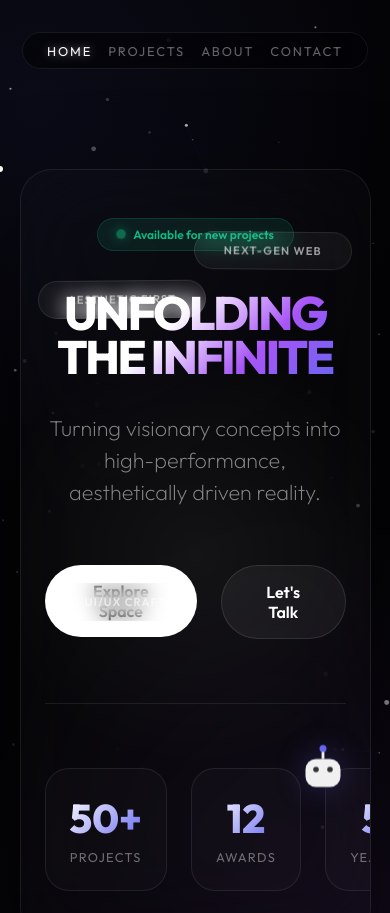
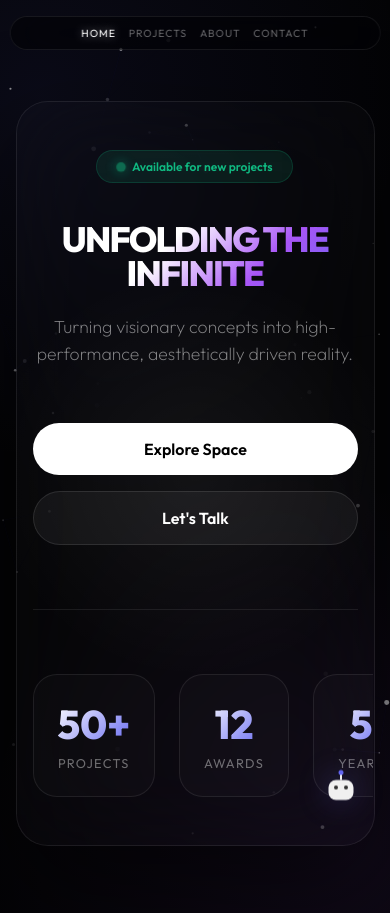
Before and after one commit to sunyoong/ethereal-portfolio, a website built with Vite: page index.html in a window 390 px wide. Shown: the top 913 px of the page. Built offline with nearby package versions, Linux system fonts and the light colour scheme.

Commit message:
Mobile UX: Fixed responsiveness, overlapping elements, and stacked grids

```diff
--- a/style.css
+++ b/style.css
@@ -215,15 +215,103 @@ p {
 }
 
 @media (max-width: 768px) {
-    .container {
-        padding: 3rem 1.5rem;
-        border-radius: 32px;
+    * {
+        cursor: auto !important;
+        /* Revert to default cursor on touch devices for better UX */
+    }
+
+    #cursor-dot {
+        display: none !important;
     }
 
     nav {
-        gap: 1rem;
-        padding: 0.6rem 1.5rem;
-        width: auto;
+        top: 1rem;
+        gap: 0.8rem;
+        padding: 0.6rem 1.2rem;
+        width: 95%;
+        justify-content: center;
+    }
+
+    nav a {
+        font-size: 0.65rem;
+        letter-spacing: 0.1em;
+    }
+
+    .container {
+        margin: 12vh auto 5vh;
+        padding: 3.5rem 1.2rem;
+        border-radius: 32px;
+        width: 92%;
+    }
+
+    h1 {
+        font-size: clamp(2rem, 10vw, 3.5rem);
+        margin-bottom: 1.5rem;
+    }
+
+    p {
+        font-size: 1.1rem;
+    }
+
+    .grid {
+        grid-template-columns: 1fr;
+        gap: 1.5rem;
+        margin-top: 3rem;
+    }
+
+    .item {
+        padding: 2rem;
+        border-radius: 24px;
+    }
+
+    .floating-chip {
+        display: none;
+        /* Hide clutter on small screens */
+    }
+
+    .stats-grid {
+        grid-template-columns: 1fr;
+        gap: 2rem;
+        margin-top: 3rem;
+        padding-top: 3rem;
+    }
+
+    .stat-value {
+        font-size: 2.2rem;
+    }
+
+    .cta-group {
+        flex-direction: column;
+        width: 100%;
+        gap: 1rem !important;
+    }
+
+    .magnetic,
+    .magnetic a {
+        display: block !important;
+        width: 100%;
+    }
+
+    .magnetic a {
+        text-align: center;
+        padding: 1rem !important;
+    }
+
+    #mascot {
+        width: 50px;
+        height: 50px;
+        bottom: 1.5rem;
+        right: 1.5rem;
+    }
+}
+
+@media (max-width: 480px) {
+    h1 {
+        font-size: 2.2rem;
+    }
+
+    .container {
+        padding: 3rem 1rem;
     }
 }
 
```
